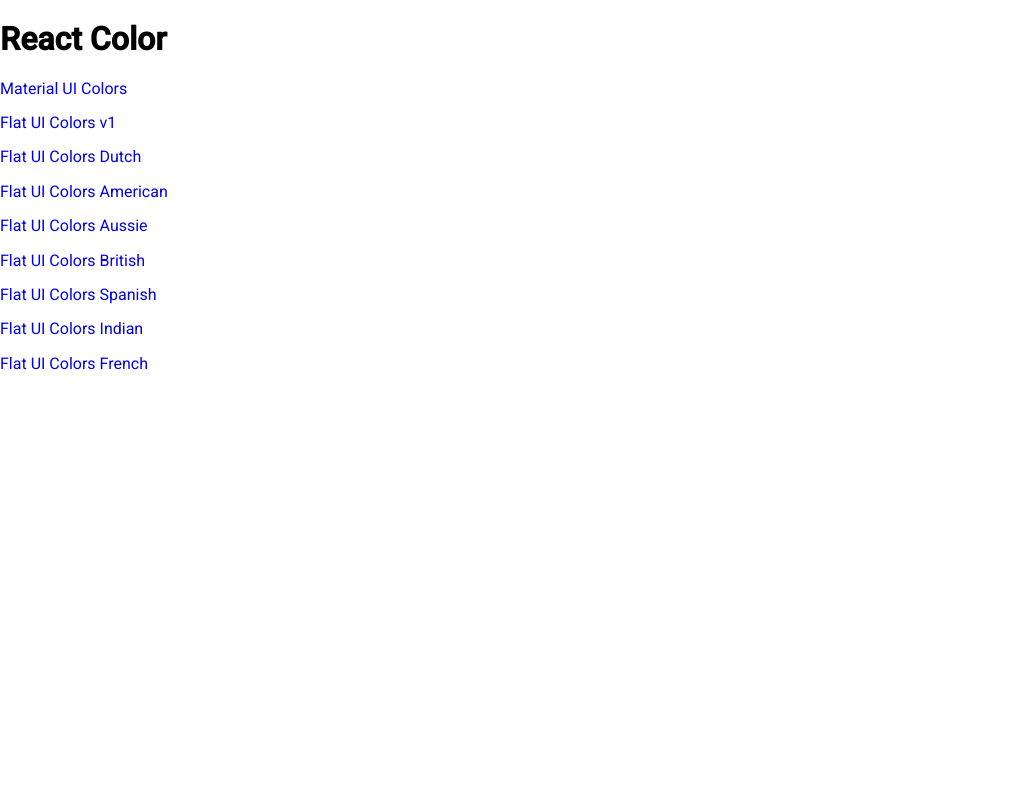
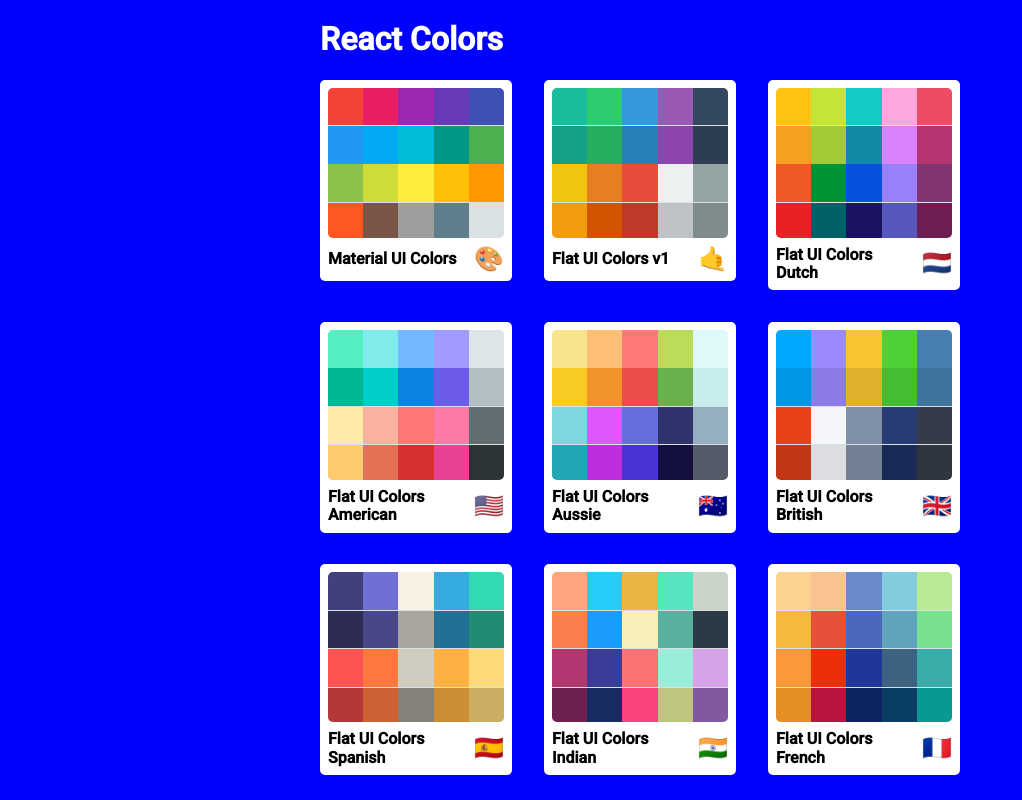
Before and after one commit to ChaoTzuJung/react-color-picker, a React app: page / in a window 1280 px wide. Shown: the whole page, without its empty margins (0-1022 px from the left). Built offline with nearby package versions, Linux system fonts and the light colour scheme.

Commit message:
Use withStyle hoc to style miniPalette and paletteList  component

```diff
--- a/package.json
+++ b/package.json
@@ -6,6 +6,7 @@
     "@babel/core": "7.4.3",
     "@material-ui/core": "^4.0.1",
     "@material-ui/icons": "^4.0.1",
+    "@material-ui/styles": "^4.0.1",
     "@storybook/addon-jest": "^5.0.11",
     "@storybook/addon-knobs": "^5.0.11",
     "@storybook/addon-options": "^5.0.11",
--- /dev/null
+++ b/src/components/atoms/MiniPalette/index.js
@@ -0,0 +1,78 @@
+import React from 'react';
+import PropTypes from 'prop-types';
+import { withStyles } from '@material-ui/styles';
+
+const styles = {
+    miniPalette: {
+        position: 'relative',
+        padding: '8px',
+        backgroundColor: 'white',
+        borderRadius: '5px',
+        overflow: 'hidden',
+        "&:hover": {
+            cursor: 'pointer',
+        }
+    },
+    colors: {
+        width: '100%',
+        height: '150px',
+        backgroundColor: '#dae1e4',
+        borderRadius: '5px',
+        overflow: 'hidden',
+    },
+    miniColor: {
+        display: 'inline-block',
+        margin: '0 auto',
+        position: 'relative',
+        height: '25%',
+        width: '20%',
+        marginBottom: '-3.5px',
+
+    },
+    title: {
+        display: 'flex',
+        justifyContent: 'space-between',
+        alignItems: 'center',
+        position: 'relative',
+        margin: '0',
+        paddingTop: '8px',
+        color: 'black',
+        fontSize: '16px'
+    },
+    emoji: {
+        marginLeft: '8px',
+        fontSize: '24px'
+    },
+};
+
+// classes props for HOC withStyles
+const MiniPalette = ({ classes, paletteName, emoji, colors }) => {
+    const miniColorBoxes = colors.map(color => (
+        <div
+            className={classes.miniColor}
+            style={{backgroundColor: color.color}}
+            key={color.name}
+        />
+    ));
+    return (
+        <div className={classes.miniPalette}>
+            <div className={classes.colors}>
+                {miniColorBoxes}
+            </div>
+            <h5 className={classes.title}>
+                {paletteName}
+                <span className={classes.emoji}>{emoji}</span>
+            </h5>
+        </div>
+    )
+}
+
+
+MiniPalette.propTypes = {
+    classes: PropTypes.object,
+    paletteName: PropTypes.string,
+    emoji: PropTypes.string,
+    colors: PropTypes.array,
+};
+
+export default withStyles(styles)(MiniPalette);
--- a/src/components/molecules/PaletteList/index.js
+++ b/src/components/molecules/PaletteList/index.js
@@ -1,22 +1,57 @@
 import React, { Component } from 'react';
 import PropTypes from 'prop-types';
+import { withStyles } from '@material-ui/styles';
 import { Link } from 'react-router-dom';
-import styles from './index.module.scss';
+import MiniPalette from 'components/atoms/MiniPalette';
+
+const styles = {
+    paletteList: {
+        display: 'flex',
+        justifyContent: 'center',
+        alignItems: 'flex-start',
+        height: '100vh',
+        backgroundColor: 'blue',
+    },
+    container: {
+        display: 'flex',
+        flexDirection: 'column',
+        flexWrap: 'wrap',
+        justifyContent: 'center',
+        alignItems: 'flex-start',
+        width: '50%',
+    },
+    nav: {
+        display: 'flex',
+        justifyContent: 'space-between',
+        width: '100%',
+        color: 'white',
+    },
+    palettes: {
+        display: 'grid',
+        width: '100%',
+        gridTemplateColumns: 'repeat(3, 30%)',
+        gridGap: '5%'
+    },
+};
 
 class PaletteList extends Component {
 
     render() {
-        const { palettes } = this.props;
+        const { palettes, classes } = this.props;
         return (
-            <div className={styles.paletteList}>
-                <h1>React Color</h1>
-                {palettes.map(palette => (
-                    <p>
-                        <Link to={`/palette/${palette.id}`}>
-                            {palette.paletteName}
-                        </Link>
-                    </p>
-                ))}
+            <div className={classes.paletteList}>
+                <div className={classes.container}>
+                    <nav className={classes.nav}>
+                        <h1>React Colors</h1>
+                    </nav>
+                    <div className={classes.palettes}>
+                        {palettes.map(palette => (
+                            <Link to={`/palette/${palette.id}`}>
+                                <MiniPalette {...palette} />
+                            </Link>
+                        ))}
+                    </div>
+                </div>
             </div>
         )
     }
@@ -24,6 +59,7 @@
 
 PaletteList.propTypes = {
     palettes: PropTypes.array,
+    classes:  PropTypes.object,
 };
 
-export default PaletteList;
+export default withStyles(styles)(PaletteList);
```
Also changed, not shown: src/components/atoms/MiniPalette/index.module.scss (added), 1 other file (tests, documents, lock files or other folders).
